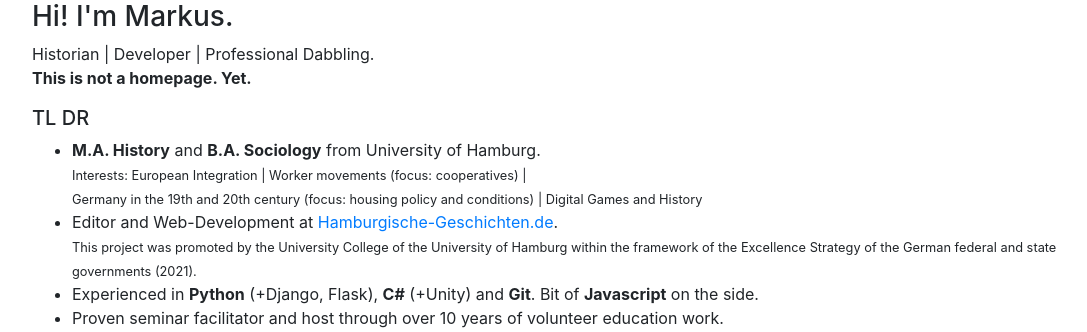
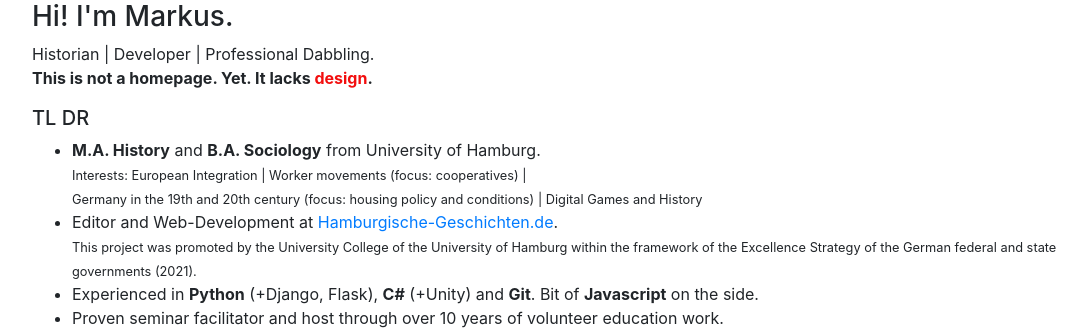
Before and after one commit to Wolfenswan/flask-sandbox, a Flask app: page / in a window 1280 px wide. Shown: the top 332 px of the page, without its empty margins (68-1155 px from the left). Run offline with Flask 2, Linux system fonts and the light colour scheme; parts of the project's set-up code (start-up, migrations or seed data) failed here and were passed over; some libraries are stand-ins or nearby versions.

Commit message:
added DESIGN

```diff
--- a/templates/index.html
+++ b/templates/index.html
@@ -13,7 +13,7 @@
         <div class="col-md">
             <h3>Hi! I'm Markus.</h3>
             <div>Historian | Developer | Professional Dabbling.</div>
-            <p><b>This is not a homepage. Yet.</b></p>
+            <p><b>This is not a homepage. Yet. It lacks <span style="color:rgba(241, 0, 0, 0.945)";>design</span>.</b></p>
 
             {% include "landingpage/shortinfo.html" %}
             {% include "landingpage/projects.html" %}
```
